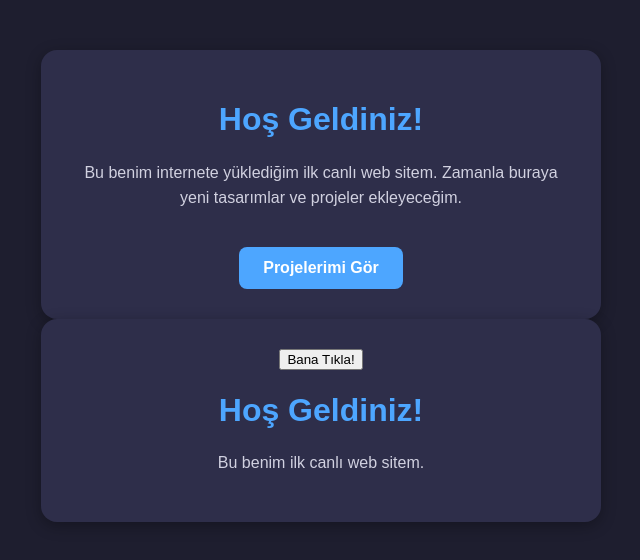
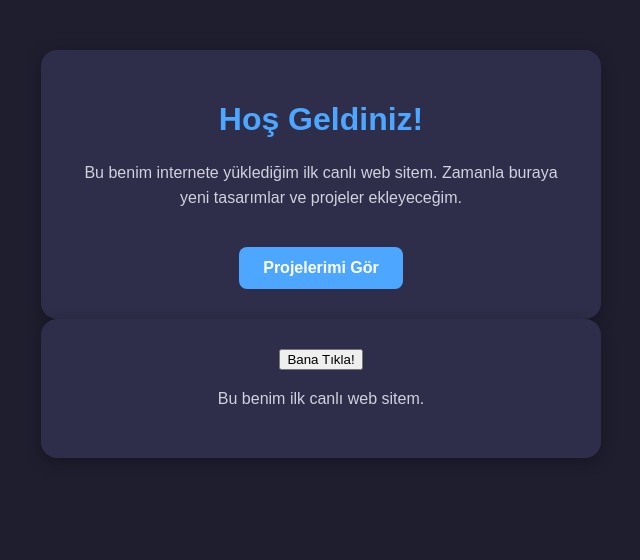
Before and after one commit to melekkavi2013-netizen/web-sitem, a plain HTML site: page index.html in a window 1280 px wide. Shown: the whole page, without its empty margins (319-959 px from the left). Drawn offline with Linux system fonts and the light colour scheme.

Commit message:
Update index.html

```diff
--- a/index.html
+++ b/index.html
@@ -59,7 +59,7 @@
         <!-- BUTONU BURAYA DA KOYABİLİRSİN -->
         <button onclick="selamVer()" class="tikla-buton">Bana Tıkla!</button>
 
-        <h1>Hoş Geldiniz!</h1>
+
         <p>Bu benim ilk canlı web sitem.</p>
     </div>
 
```
